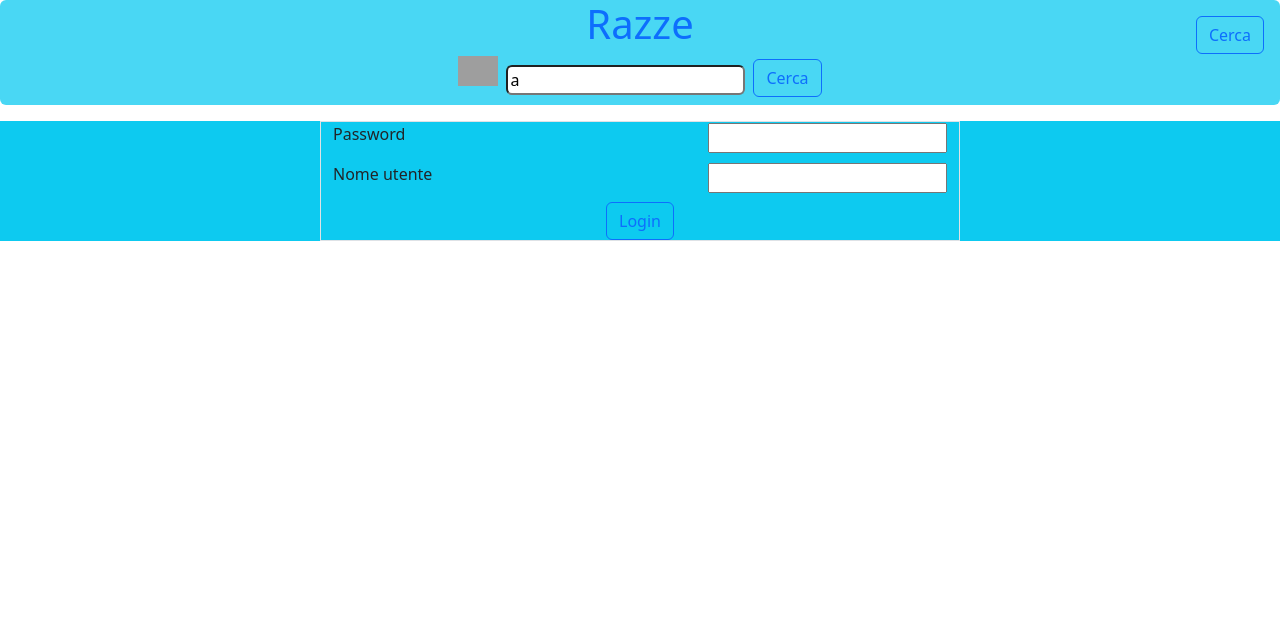
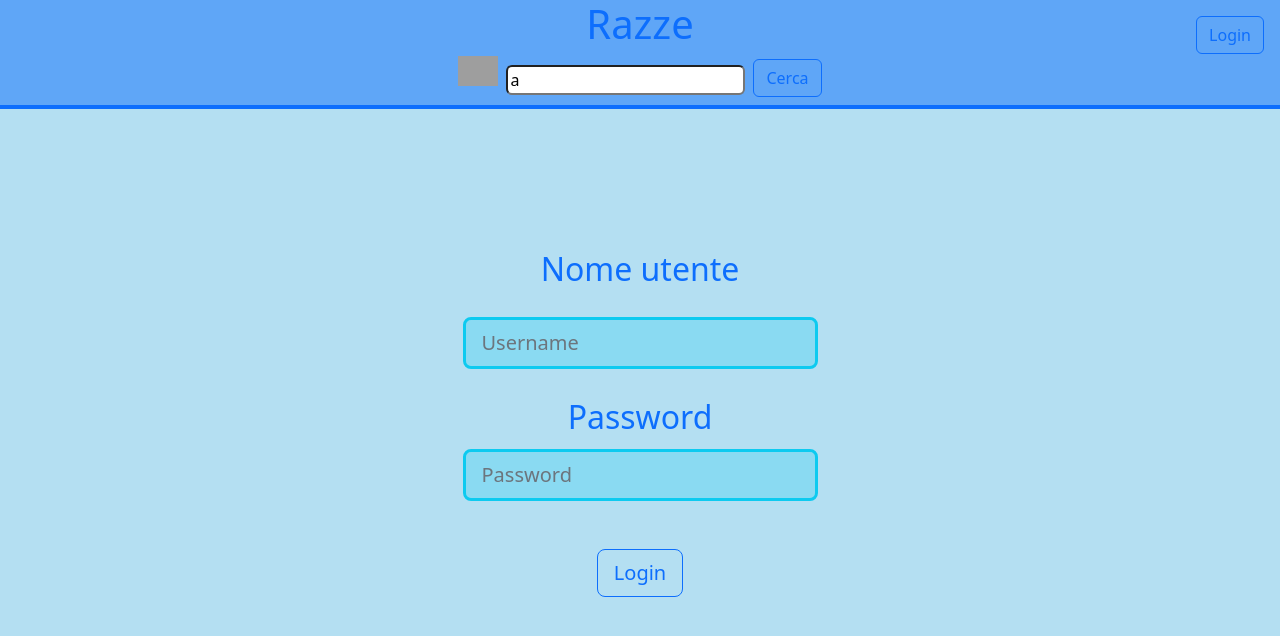
Before and after one commit to Kirki17/ProgettoApi, an Angular app in the folder razzeCanine/: page /login in a window 1280 px wide. Shown: the top 636 px of the page. Built offline with nearby package versions, Linux system fonts and the light colour scheme; grey boxes are pictures that could not be loaded.

Commit message:
commit di sicurezza prima di fare un casino

```diff
--- a/razzeCanine/src/app/app.module.ts
+++ b/razzeCanine/src/app/app.module.ts
@@ -8,13 +8,15 @@ import { HttpClient, HttpClientModule } from '@angular/common/http';
 import { FormsModule } from '@angular/forms';
 import { InfoComponent } from './info/info.component';
 import { LoginComponent } from './login/login.component';
+import { CaniComponent } from './cani/cani.component';
 
 @NgModule({
   declarations: [
     AppComponent,
     DatiComponent,
     InfoComponent,
-    LoginComponent
+    LoginComponent,
+    CaniComponent
   ],
   imports: [
     BrowserModule,
--- /dev/null
+++ b/razzeCanine/src/app/cani/cani.component.html
@@ -0,0 +1 @@
+<p>cani works!</p>
--- a/razzeCanine/src/app/common/lettura.service.ts
+++ b/razzeCanine/src/app/common/lettura.service.ts
@@ -10,6 +10,7 @@ import { Dog } from '../dog';
 export class LetturaService {
 
   private currentDog !: Dog;
+  private vettoreDati !: Dog[];
   private login : boolean;
 
   constructor(private mioHttp: HttpClient) {
@@ -52,6 +53,14 @@ export class LetturaService {
     this.currentDog = dog;
   }
 
+  getVettoreDati(){
+    return this.vettoreDati;
+  }
+
+  setVettoreDati(vettoreDati: Dog[]){
+    this.vettoreDati = vettoreDati;
+  }
+
   getLogin(): boolean{
     return this.login;
   }
--- a/razzeCanine/src/app/dati/dati.component.css
+++ b/razzeCanine/src/app/dati/dati.component.css
@@ -1,3 +1,7 @@
 #filtro{
     height: 5%;
 }
+
+#spazioDati{
+    width: 100%;
+}
--- a/razzeCanine/src/app/dati/dati.component.html
+++ b/razzeCanine/src/app/dati/dati.component.html
@@ -1,21 +1,29 @@
 <body>
-    <div class="bg-info bg-opacity-75 rounded sticky-top">
+    <div class="bg-primary bg-opacity-50 sticky-top mb-4 border-bottom border-primary border-4">
         <h1 class="text-center text-primary">Razze</h1>
         <div class="d-flex justify-content-center align-self-center position-relative">
             <form>
-                <input type="image" style="height: 30px;" class="img-fluid" src="https://cdn-icons-png.flaticon.com/512/3161/3161370.png">
-                <input [(ngModel)]="ricerca" id="search" type="text" [ngModelOptions]="{standalone: true}" class="rounded m-2">
-                <button routerLink="ricerca" (click)="letturaDeiDati()" class="mb-2 btn btn-outline-primary">Cerca</button>
+                <input type="image" style="height: 30px;" class="img-fluid"
+                    src="https://cdn-icons-png.flaticon.com/512/3161/3161370.png">
+                <input [(ngModel)]="ricerca" id="search" type="text" [ngModelOptions]="{standalone: true}"
+                    class="rounded m-2">
+                <button routerLink="ricerca" (click)="letturaDeiDati()"
+                    class="mb-2 btn btn-outline-primary">Cerca</button>
             </form>
         </div>
-        <button routerLink="login" (click)="login()" class="mb-2 btn btn-outline-primary position-absolute top-0 end-0 m-3">Cerca</button>
+        <button routerLink="login" (click)="login()"
+            class="mb-2 btn btn-outline-primary position-absolute top-0 end-0 m-3">Login</button>
+        <div id="filtri">
+
+        </div>
     </div>
+
     <p *ngIf="!datiPronti" class="d-flex justify-content-center ">{{stringa}}</p>
 
-    <div *ngIf="vettoreDati.length!=0 && datiPronti" class="w-auto container text-center">
-        <div class="row row-cols-2 row-cols-lg-4 g-2 g-lg-2">
+    <div *ngIf="vettoreDati.length!=0 && datiPronti">
+        <div class="row row-cols-2 row-cols-lg-4 g-2 g-lg-2 m-2">
             <div *ngFor="let dato of vettoreDati"
-                class="col card text-center border-black mb-3 bg-primary bg-opacity-50">
+                class="col card text-center border-black mb-2 bg-primary bg-opacity-50">
                 <img [src]="dato.image_link" class="card-img-top img-fluid rounded mt-1">
                 <div class="card-body container-fluid">
                     <button routerLink="info" (click)="info(dato.name)"
@@ -26,14 +34,16 @@
     </div>
     <!--<img  [src]="vettoreDati[1].image_link">-->
 
-    <div *ngIf="datiPronti" class="d-flex">
-        <div class="d-flex align-items-start flex-column">
-            <button *ngIf="numeroPg>0" (click)="paginaPrecedente()" class="mb-2 btn btn-secondary ms-0">Pagina
-                precedente</button>
-        </div>
-        <div class="flex-column justify-content-center align-items-center">
-            <button *ngIf="altreRazze" (click)="paginaSuccessiva()" class=" mb-2 btn btn-secondary">Pagina
-                successiva</button>
+    <div class="position-relative">
+        <div *ngIf="datiPronti" class="d-flex justify-content-between">
+            <div class="d-flex flex-column">
+                <button *ngIf="numeroPg>0" (click)="paginaPrecedente()" class="mb-2 ms-2 btn btn-primary">Pagina
+                    precedente</button>
+            </div>
+            <div class="flex-column justify-content-center align-items-center">
+                <button *ngIf="altreRazze" (click)="paginaSuccessiva()" class=" mb-2 me-2 btn btn-primary">Pagina
+                    successiva</button>
+            </div>
         </div>
     </div>
 </body>
--- a/razzeCanine/src/app/dati/dati.component.ts
+++ b/razzeCanine/src/app/dati/dati.component.ts
@@ -10,7 +10,7 @@ import { Dog } from '../dog';
   styleUrls: ['./dati.component.css']
 })
 export class DatiComponent {
-  @Input() vettoreDati: Dog[] = [];
+  vettoreDati: Dog[] = [];
   ricerca: string;
   altreRazze: boolean;
   numeroPg: number = 0;
--- a/razzeCanine/src/app/login/login.component.html
+++ b/razzeCanine/src/app/login/login.component.html
@@ -1,4 +1,4 @@
-<div class="h-100 align-items-center bg-info">
+<!--<div class="h-100 align-items-center bg-info">
     <div class="container justify-content-center align-self-center border w-50">
         <div class="justify-content-between d-flex mb-2">
             <label for="password" class="form-label align-self-center">Password</label>
@@ -12,4 +12,41 @@
             <button (click)="abilita()" class="align-self-center btn btn-outline-primary">Login</button>
         </div>
     </div>
-</div>
+</div>-->
+
+<body>
+    <section class="vh-50 mt-3">
+        <div class="container py-5 h-100">
+            <div class="row d-flex justify-content-center align-items-center h-100">
+                <div class="col-12 col-md-8 col-lg-6 col-xl-5">
+                    <div class=" shadow-2-strong" style="border-radius: 1rem;">
+                        <div class="card-body p-5 text-center pb-3">
+
+                            <div class="form-outline mb-4">
+                                <label for="user" class="form-label text-center fs-2 text pb-3 text-primary">Nome
+                                    utente</label>
+                                <input type="email" id="user"
+                                    class="border border-3 border-info bg-opacity-25 bg-info form-control form-control-lg"
+                                    placeholder="Username" [(ngModel)]="username" />
+                                <!--<h1 class="form-text text-center fs-2 text pb-3 text-danger">User</h1>-->
+                            </div>
+
+                            <div class="form-outline mb-5">
+                                <label for="password"
+                                    class="form-label text-center fs-2 text text-primary">Password</label>
+                                <input type="password" id="password"
+                                    class="border border-3 border-info bg-opacity-25 bg-info form-control form-control-lg"
+                                    placeholder="Password" [(ngModel)]="password" />
+                                <!--<h1 class="form-text text-center fs-2 text text-danger">Password</h1>-->
+                            </div>
+
+                            <button class="btn btn-outline-primary btn-lg btn-block" type="submit"
+                                (click)="abilita()">Login</button>
+                        </div>
+
+                    </div>
+                </div>
+            </div>
+        </div>
+    </section>
+</body>
--- a/razzeCanine/src/styles.css
+++ b/razzeCanine/src/styles.css
@@ -1,2 +1,6 @@
 /* You can add global styles to this file, and also import other style files */
 @import '~bootstrap/dist/css/bootstrap.min.css';
+
+body{
+    background-color: rgba(180,223,242);
+}
```
Also changed, not shown: razzeCanine/src/app/cani/cani.component.ts (added, +10 -0 lines), razzeCanine/src/app/cani/cani.component.css (added), 1 other file (tests, documents, lock files or other folders).
